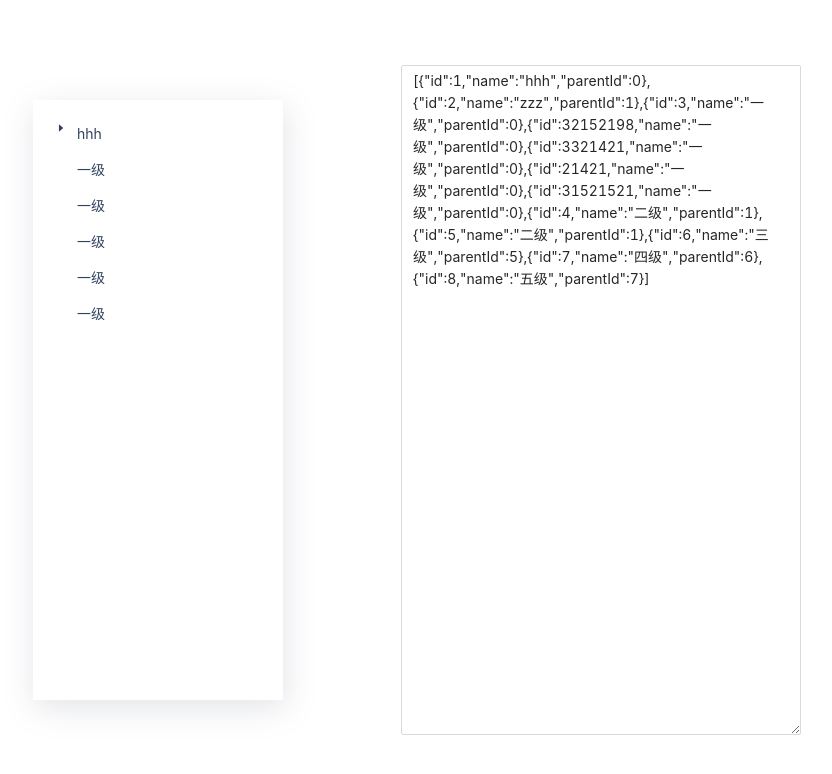
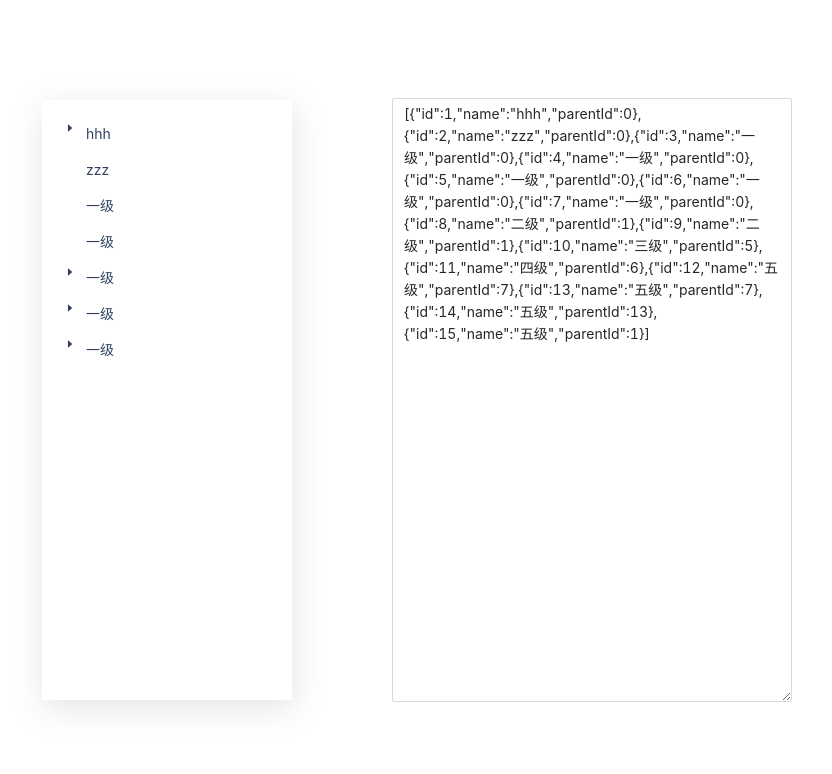
Before and after one commit to kkk48ku/editable-tree, a React (Create React App) app: page / in a window 1280 px wide. Shown: the top 774 px of the page, without its empty margins (223-1055 px from the left). Built offline with nearby package versions, Linux system fonts and the light colour scheme.

Commit message:
feat: 🎸修改代码

```diff
--- a/public/index.html
+++ b/public/index.html
@@ -5,39 +5,17 @@
     <link rel="icon" href="%PUBLIC_URL%/favicon.ico" />
     <meta name="viewport" content="width=device-width, initial-scale=1" />
     <meta name="theme-color" content="#000000" />
-    <meta
-      name="description"
-      content="Web site created using create-react-app"
-    />
     <link rel="apple-touch-icon" href="%PUBLIC_URL%/logo192.png" />
-    <!--
-      manifest.json provides metadata used when your web app is installed on a
-      user's mobile device or desktop. See https://developers.google.com/web/fundamentals/web-app-manifest/
-    -->
-    <link rel="manifest" href="%PUBLIC_URL%/manifest.json" />
-    <!--
-      Notice the use of %PUBLIC_URL% in the tags above.
-      It will be replaced with the URL of the `public` folder during the build.
-      Only files inside the `public` folder can be referenced from the HTML.
-
-      Unlike "/favicon.ico" or "favicon.ico", "%PUBLIC_URL%/favicon.ico" will
-      work correctly both with client-side routing and a non-root public URL.
-      Learn how to configure a non-root public URL by running `npm run build`.
-    -->
-    <title>React App</title>
+    <title>Editable Tree</title>
+    <style>
+      #root {
+        width: 100vw;
+        height: 100vh;
+      }
+    </style>
   </head>
   <body>
     <noscript>You need to enable JavaScript to run this app.</noscript>
     <div id="root"></div>
-    <!--
-      This HTML file is a template.
-      If you open it directly in the browser, you will see an empty page.
-
-      You can add webfonts, meta tags, or analytics to this file.
-      The build step will place the bundled scripts into the <body> tag.
-
-      To begin the development, run `npm start` or `yarn start`.
-      To create a production bundle, use `npm run build` or `yarn build`.
-    -->
   </body>
 </html>
--- a/src/EditableTree.tsx
+++ b/src/EditableTree.tsx
@@ -2,6 +2,7 @@ import React, { useEffect, useState, Key, useCallback } from 'react'
 import { Tree, Input } from 'antd'
 import { TreeProps } from 'antd/lib/tree'
 import { translateDataToTree, isNotEmptyArray } from './library/utils'
+import { DataNode } from 'rc-tree/lib/interface'
 
 import { ILeafNode, IBaseNode } from './type/type'
 import IconEdit from './assets/icon-edit.svg'
@@ -17,24 +18,34 @@ interface IEditableTree {
   onDelete?: (id: Key) => void
 }
 
+type ITreeProps = NeverPick<TreeProps, 'treeData'>
+
+type NeverPick<T, U> = {
+  [P in Exclude<keyof T, U>]?: T[P]
+}
+
 const INPUT_ID = 'inputId'
 
 const EditableTree = ({
   list,
   onEdit,
   onCreate,
+  // @ts-ignore
+  treeData,
   onDelete,
   expandedKeys = [],
   selectedKeys = [],
   autoExpandParent = true,
   ...props
-}: IEditableTree & TreeProps) => {
+}: IEditableTree & ITreeProps) => {
   const [isInputShow, toggleInputShow] = useState(true)
+  const [isUpdated, toggleUpdated] = useState(false)
   const [lineList, setLineList] = useState<ILeafNode[]>([])
   const [treeList, setTreeList] = useState<ILeafNode[]>([])
   const [expandKeys, setExpandKeys] = useState<Key[]>(expandedKeys)
   const [selectKeys, setSelectKeys] = useState<Key[]>(selectedKeys)
   const [autoExpand, setAutoExpand] = useState(autoExpandParent)
+  const [inputValue, setInputValue] = useState('')
 
   useEffect(() => {
     const lineList: ILeafNode[] = isNotEmptyArray(list)
@@ -69,6 +80,7 @@ const EditableTree = ({
       isCreate: false,
       isEdit: leaf.key === key ? isEdit : false
     }))
+    toggleUpdated(false)
     setLineList(list)
     toggleInputShow(isEdit)
   }
@@ -86,11 +98,13 @@ const EditableTree = ({
 
   const handleLeafEdit = (value: string, key: Key) => {
     toggleLeafEdit(key, false)
-    onEdit && onEdit(value, key)
+    setInputValue('')
+    isUpdated && onEdit && onEdit(value, key)
   }
 
   const handleLeafCreate = (value: string, parentId: Key) => {
     toggleLeafCreate(parentId, false)
+    setInputValue('')
     onCreate && onCreate(value, parentId)
   }
 
@@ -129,7 +143,7 @@ const EditableTree = ({
             <img
               className="icon"
               src={IconCreate}
-              alt="＋"
+              alt="增"
               onClick={(e) => {
                 e.stopPropagation()
                 toggleLeafCreate(leaf.key, true)
@@ -138,16 +152,17 @@ const EditableTree = ({
             <img
               className="icon"
               src={IconEdit}
-              alt="^"
+              alt="改"
               onClick={(e) => {
                 e.stopPropagation()
                 toggleLeafEdit(leaf.key, true)
+                setInputValue(leaf.name)
               }}
             />
             <img
               className="icon"
               src={IconDelete}
-              alt="×"
+              alt="删"
               onClick={(e) => {
                 e.stopPropagation()
                 handleLeafDelete(leaf.key)
@@ -160,7 +175,14 @@ const EditableTree = ({
           id={INPUT_ID}
           maxLength={8}
           ref={inputNode}
+          value={inputValue}
           placeholder="输入限制为8个字符"
+          suffix={<span>{inputValue.length}/8</span>}
+          onChange={({ currentTarget }) => {
+            const val = currentTarget.value
+            setInputValue(val)
+            toggleUpdated(val !== leaf.name)
+          }}
           onPressEnter={({ currentTarget }) => {
             handleLeafEdit(currentTarget.value, leaf.key)
           }}
@@ -181,8 +203,13 @@ const EditableTree = ({
             <Input
               maxLength={8}
               id={INPUT_ID}
+              ref={inputNode}
+              value={inputValue}
               placeholder="输入限制为8个字符"
-              ref={inputNode}
+              suffix={<span>{inputValue.length}/8</span>}
+              onChange={({ currentTarget }) => {
+                setInputValue(currentTarget.value)
+              }}
               onBlur={({ currentTarget }) => {
                 handleLeafCreate(currentTarget.value, parentId)
               }}
--- a/src/index.tsx
+++ b/src/index.tsx
@@ -4,6 +4,7 @@ import EditableTree from './EditableTree'
 import { message, Input } from 'antd'
 
 import './styles/index.css'
+import { ILeafNode } from './type/type'
 
 const App = () => {
   const [dataList, setDataList] = useState([
@@ -15,7 +16,7 @@ const App = () => {
     {
       id: 2,
       name: 'zzz',
-      parentId: 1
+      parentId: 0
     },
     {
       id: 3,
@@ -23,49 +24,64 @@ const App = () => {
       parentId: 0
     },
     {
-      id: 32152198,
+      id: 4,
       name: '一级',
       parentId: 0
     },
     {
-      id: 3321421,
+      id: 5,
       name: '一级',
       parentId: 0
     },
     {
-      id: 21421,
+      id: 6,
       name: '一级',
       parentId: 0
     },
     {
-      id: 31521521,
+      id: 7,
       name: '一级',
       parentId: 0
     },
     {
-      id: 4,
+      id: 8,
       name: '二级',
       parentId: 1
     },
     {
-      id: 5,
+      id: 9,
       name: '二级',
       parentId: 1
     },
     {
-      id: 6,
+      id: 10,
       name: '三级',
       parentId: 5
     },
     {
-      id: 7,
+      id: 11,
       name: '四级',
       parentId: 6
     },
     {
-      id: 8,
+      id: 12,
       name: '五级',
       parentId: 7
+    },
+    {
+      id: 13,
+      name: '五级',
+      parentId: 7
+    },
+    {
+      id: 14,
+      name: '五级',
+      parentId: 13
+    },
+    {
+      id: 15,
+      name: '五级',
+      parentId: 1
     }
   ])
 
@@ -96,11 +112,14 @@ const App = () => {
 
   const deletedList = (parentId: Key) => {
     const list = JSON.parse(JSON.stringify(dataList))
-    const deleteLeaf = (parentId: Key) => {
-      list.forEach((item: any, index: number) => {
-        if (item.id === parentId || item.parentId === parentId) {
+    const deleteLeaf = (id: Key) => {
+      console.log('list: ', id, JSON.stringify(list))
+      list.forEach((leaf: ILeafNode, index: number) => {
+        const isLeafOrChild = id === leaf?.id || id === leaf.parentId
+        if (isLeafOrChild) {
           list.splice(index, 1)
-          deleteLeaf(item.id)
+          console.log('leaf.id: ', leaf.id)
+          deleteLeaf(leaf.id)
         }
       })
     }
@@ -109,8 +128,9 @@ const App = () => {
   }
 
   return (
-    <>
+    <div className="container-demo">
       <EditableTree
+        blockNode
         list={dataList}
         onEdit={(value, id) => {
           console.log('value, id: ', value, id)
@@ -127,13 +147,12 @@ const App = () => {
           value && handleCreate(value, parentId)
         }}
         onDelete={(id) => {
-          console.log('id: ', id)
           message.success(`成功删除节点${id}`)
           handleDelete(id)
         }}
       />
       <Input.TextArea
-        rows={30}
+        rows={27}
         className="data-input"
         value={JSON.stringify(dataList)}
         onChange={({ target }) => {
@@ -142,7 +161,7 @@ const App = () => {
           } catch (error) {}
         }}
       />
-    </>
+    </div>
   )
 }
 
--- a/src/library/utils.ts
+++ b/src/library/utils.ts
@@ -6,15 +6,9 @@ export const isNotEmptyArray = <T = any>(data: Array<T>) =>
 export const translateDataToTree = <T extends ILeafNode>(
   data: Array<T>
 ): Array<T> => {
-  const parents = data.reduce((list: Array<T>, item) => {
-    item.parentId === 0 && list.push(item)
-    return list
-  }, [])
+  const parents = data.filter((item: T) => !item.parentId)
 
-  const children = data.reduce((list: Array<T>, item) => {
-    item.parentId !== 0 && list.push(item)
-    return list
-  }, [])
+  const children = data.filter((item: T) => item.parentId > 0)
 
   const translator = (parents: Array<T>, children: Array<T>) => {
     parents.forEach((parent) => {
--- a/src/styles/App.css
+++ b/src/styles/App.css
@@ -1,10 +1,6 @@
 @import '~antd/dist/antd.css';
 
 .container-editable-tree {
-  position: fixed;
-  top: 50%;
-  left: 20%;
-  transform: translate(0, -50%);
   width: 250px;
   height: 600px;
   box-shadow: 2px 8px 30px 0 rgba(115, 119, 139, 0.2);
--- a/src/styles/index.css
+++ b/src/styles/index.css
@@ -1,7 +1,11 @@
+.container-demo {
+  height: 100%;
+  display: flex;
+  align-items: center;
+  justify-content: center;
+}
+
 .data-input {
-  position: absolute;
-  right: 20%;
-  top: 50%;
-  transform: translate(0, -50%);
   width: 400px;
+  margin-left: 100px;
 }
```
Also changed, not shown: 1 other file (tests, documents, lock files or other folders).
